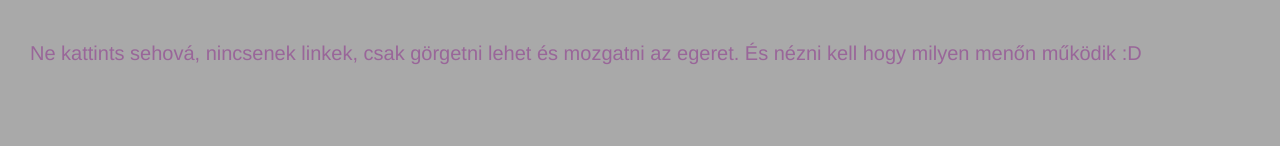
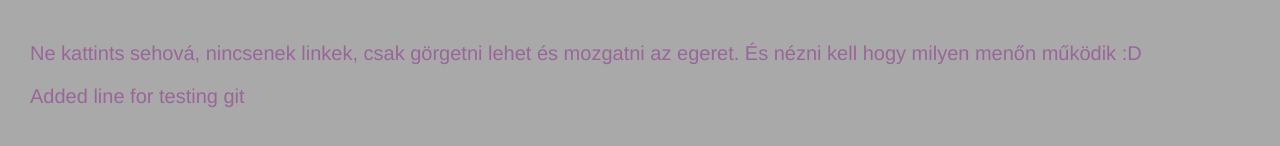
Before and after one commit to bombear/headertest, a plain HTML site: page index.html in a window 1280 px wide. Shown: the part 358-504 px from the top of the page. Drawn offline with nearby package versions, Linux system fonts and the light colour scheme.

Commit message:
Testing GIT

```diff
--- a/index.html
+++ b/index.html
@@ -23,6 +23,9 @@
     </header>
     <div id="content">
         <p> Ne kattints sehová, nincsenek linkek, csak görgetni lehet és mozgatni az egeret. És nézni kell hogy milyen menőn működik :D</p>
+        <div id="gitTest">
+            <p>Added line for testing git</p>
+        </div>
     </div>
     <div id="debug">
         <p id="debug_title">Debug</p>
```
